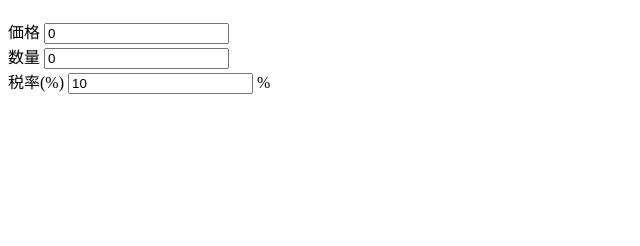
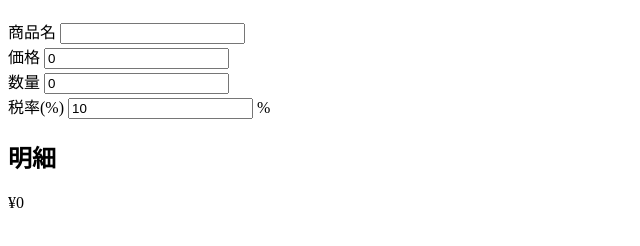
Before and after one commit to simonNozaki/miactive, a website built with webpack: page index.html in a window 1280 px wide. Shown: the part 70-316 px from the top of the page, without its empty margins (0-640 px from the left). Built offline with nearby package versions, Linux system fonts and the light colour scheme.

Commit message:
レイアウト変更

```diff
--- a/index.html
+++ b/index.html
@@ -8,7 +8,10 @@
     <body>
       <h1>価格計算</h1>
       <div>
-        <form>
+        <div>
+          <label> 商品名 </label>
+          <input id="name" type="text">
+        </div>
         <div>
           <label> 価格 </label>
           <input id="price" type="number" value="0">
@@ -21,9 +24,10 @@
           <label> 税率(%) </label>
           <input id="tax" type="number" value="10"> %
         </div>
-        </form>
       </div>
       <div>
+        <h2> 明細 </h2>
+        <p id="productName"></p>
         <p id="totalPrice"></p>
       </div>
     </body>
```
Lines whose indentation alone changed are shown as unchanged.
